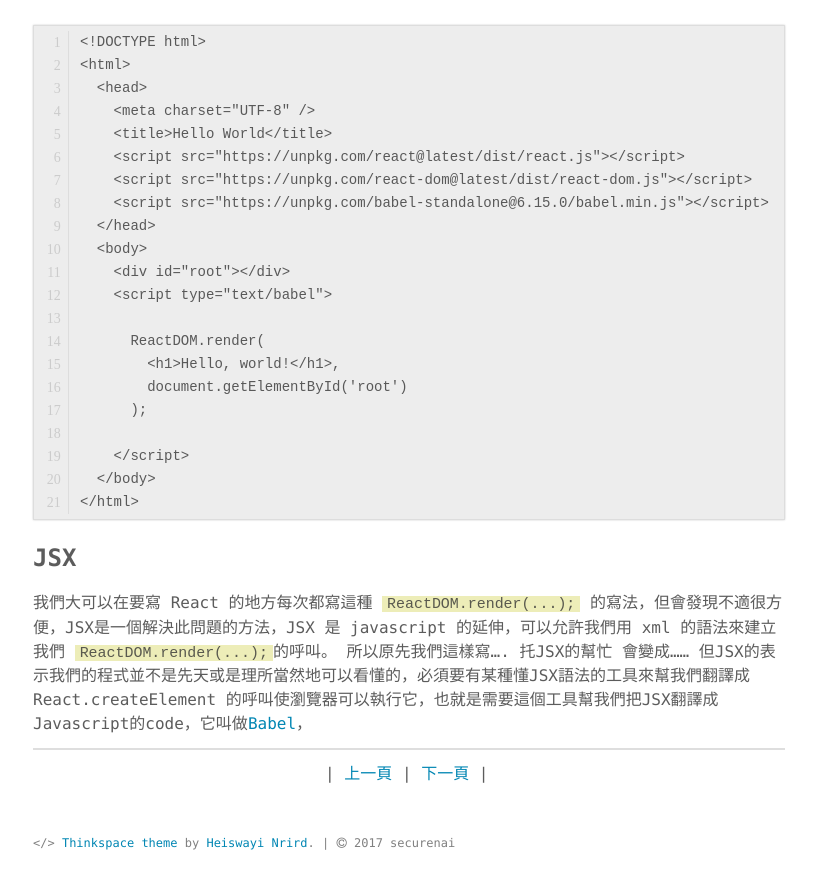
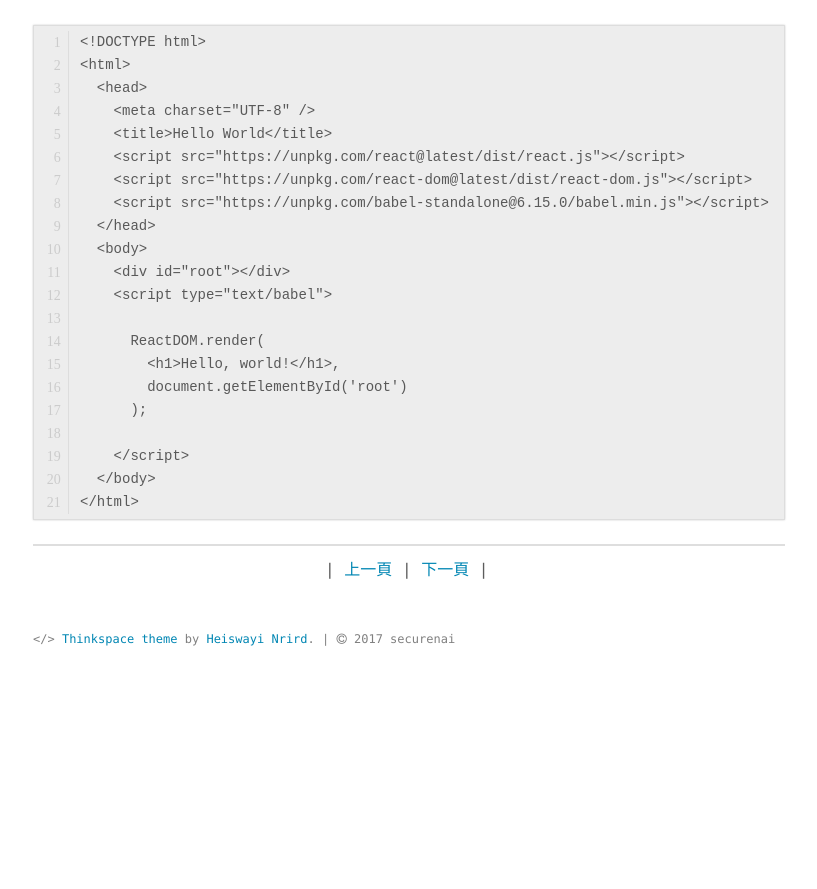
Before and after one commit to securenai/securenai.github.io, a Jekyll site: the page built from react/react_page1.md, in a window 1280 px wide and 900 px high, scrolled down 1133 px. Shown: the top 889 px of the window, without its empty margins (231-1048 px from the left). Built offline with Jekyll 4.4.1, drawn with Linux system fonts in a browser that asks for light colours; our own code applies the rules of GitHub Pages for plain Markdown files; after the commit the page ends 1829 px from its top, so only the background shows below that.

Commit message:
Update react_page1.md

````diff
--- a/react/react_page1.md
+++ b/react/react_page1.md
@@ -60,10 +60,6 @@ DOM 元素主要由三樣東西組成等
   </body>
 </html>
 ```
-### JSX
-我們大可以在要寫 React 的地方每次都寫這種 `ReactDOM.render(...);` 的寫法，但會發現不適很方便，JSX是一個解決此問題的方法，JSX 是 javascript 的延伸，可以允許我們用 xml 的語法來建立我們 `ReactDOM.render(...);`的呼叫。
-所以原先我們這樣寫.... 托JSX的幫忙 會變成......
-但JSX的表示我們的程式並不是先天或是理所當然地可以看懂的，必須要有某種懂JSX語法的工具來幫我們翻譯成React.createElement 的呼叫使瀏覽器可以執行它，也就是需要這個工具幫我們把JSX翻譯成Javascript的code，它叫做[Babel](https://babeljs.io/)，
 
 ---
 <div class="pagenation_center">
````
